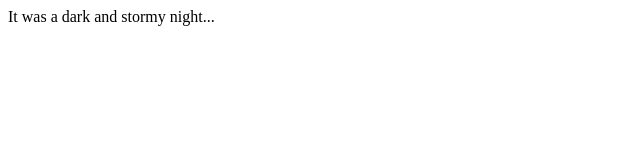
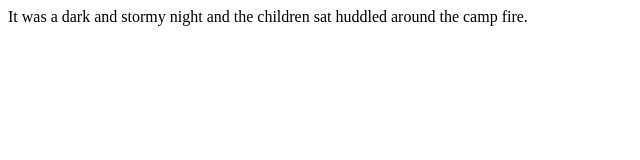
Before and after one commit to amhum77/fireside-story, a plain HTML site: page index.html in a window 1280 px wide. Shown: the whole page, without its empty margins (0-640 px from the left). Drawn offline with Linux system fonts and the light colour scheme.

Commit message:
added a second line to the story

```diff
--- a/index.html
+++ b/index.html
@@ -1,5 +1,6 @@
 <html>
   <body>
-    <p>It was a dark and stormy night...</p>
+    <p>It was a dark and stormy night and the children sat huddled
+      around the camp fire.</p>
   </body>
 </html>
```
